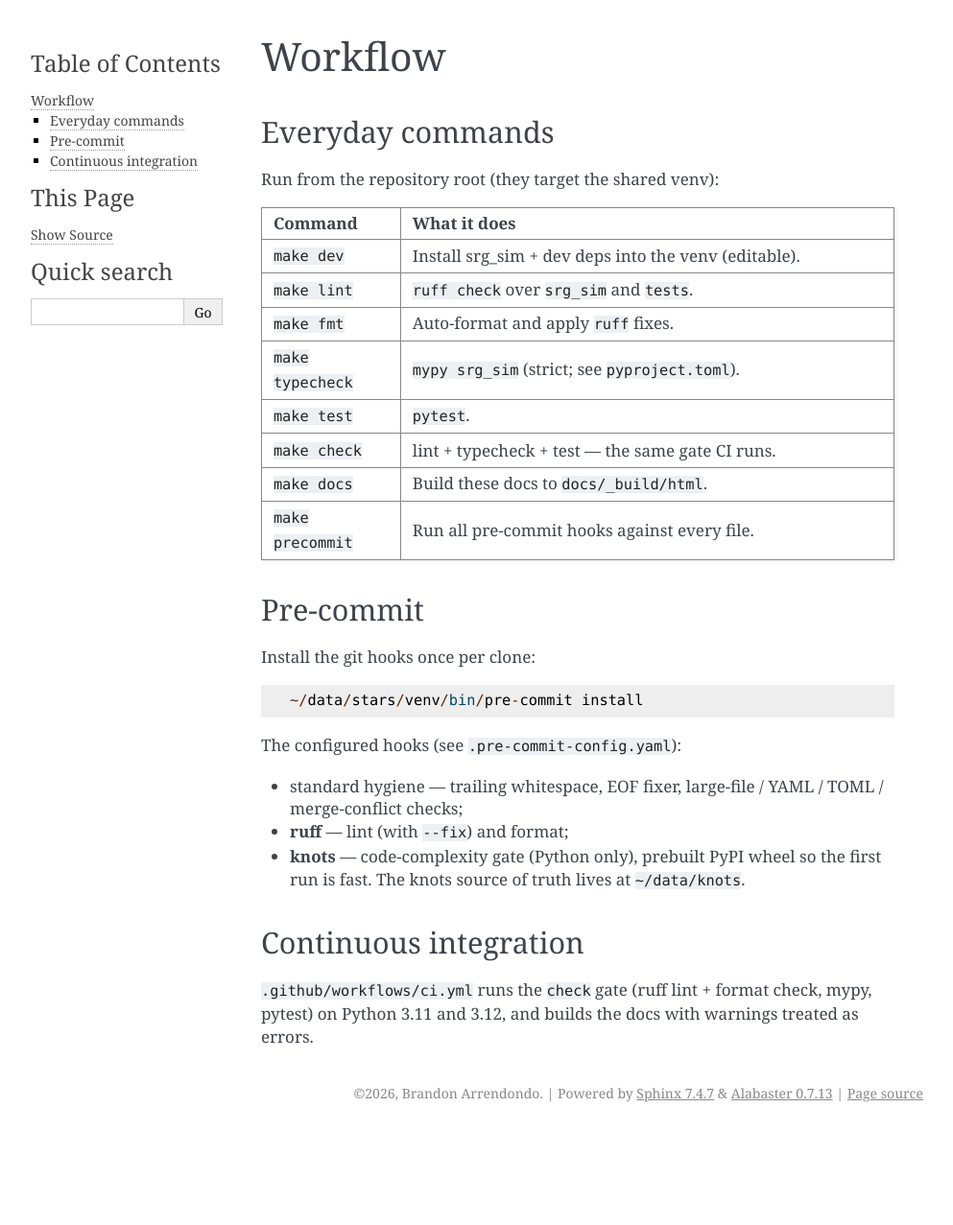
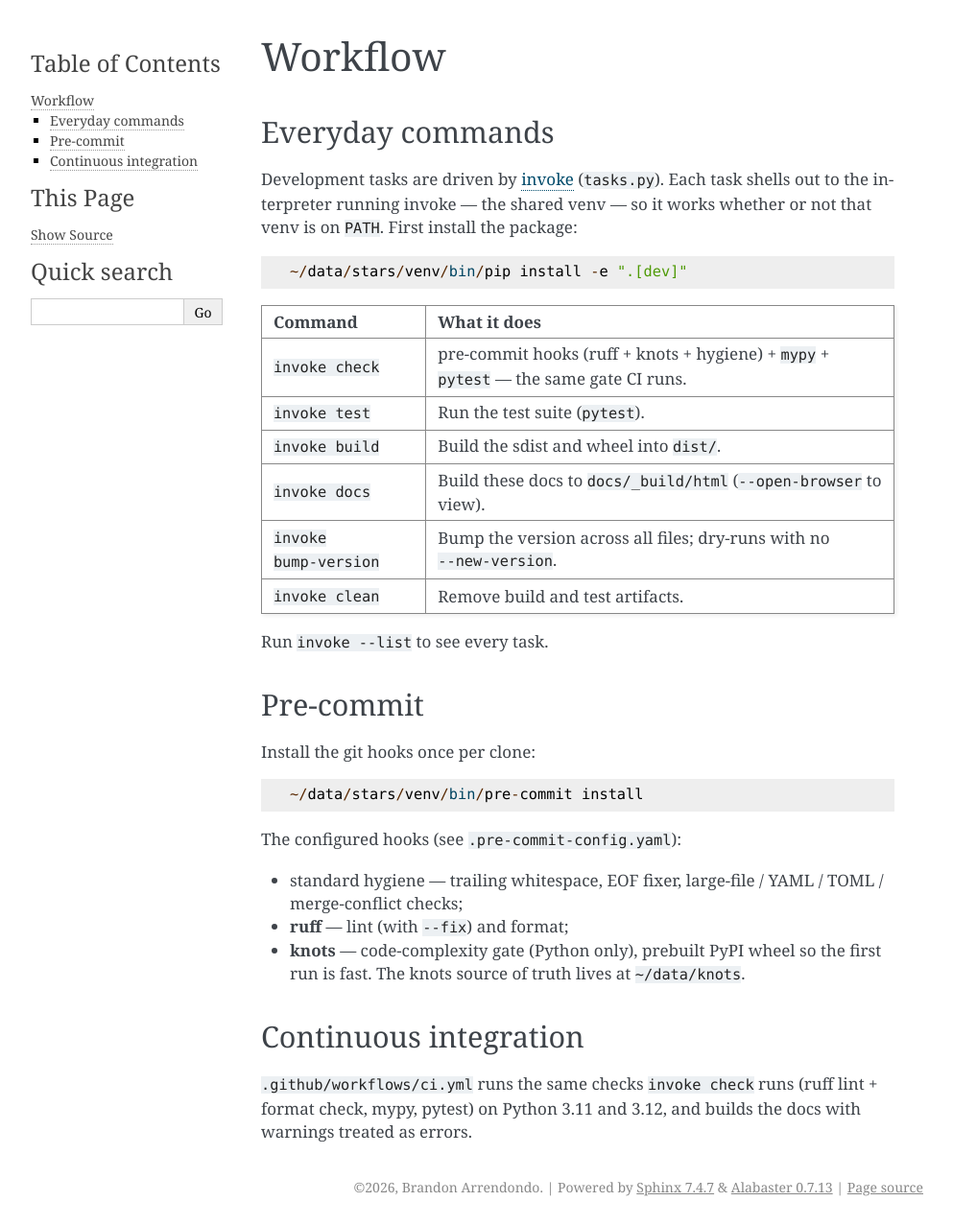
Before and after one commit to szarta/srg_sim, a Sphinx documentation site: the page built from docs/development/workflow.rst, in a window 1280 px wide and 1277 px high. Shown: the whole window at 96% size, without its empty margins (148-1141 px from the left). Built offline with Sphinx 7.4.7, drawn with Linux system fonts in a browser that asks for light colours.

Commit message:
Add invoke tasks.py; retire Makefile
Adopt the house tasks.py convention (matching knots/moldy/todo-sqlite-cli) as
the sole task runner:

- invoke check   — pre-commit hooks + mypy + pytest (the CI gate)
- invoke test    — pytest
- invoke build   — python -m build (sdist + wheel into dist/)
- invoke docs    — sphinx html build (--open-browser to view)
- invoke clean   — remove build/test artifacts
- invoke bump-version — bump version across pyproject.toml, srg_sim/__init__.py,
  and docs/conf.py; dry-runs with no --new-version, validates semver, prints
  git-tag next steps (source of truth: pyproject.toml)

Tasks shell out via `{sys.executable} -m <module>`, so they use the shared venv
whether or not it is on PATH.

- pyproject: add invoke/build/pre-commit/sphinx to dev deps.
- Remove the Makefile; update README, CLAUDE.md, and docs to use invoke.

Co-Authored-By: Claude Opus 4.8 (1M context) <noreply@anthropic.com>

```diff
--- a/docs/development/claude.rst
+++ b/docs/development/claude.rst
@@ -34,6 +34,6 @@ Keep tasks scoped to the milestones in :file:`DESIGN.md` §10.
 Before you commit
 -----------------
 
-Run ``make check`` (lint + typecheck + test) and ``make precommit``. Both must
-be green. The ``knots`` complexity gate will reject overly complex functions —
-prefer small, well-named helpers that read like the surrounding code.
+Run ``invoke check`` (pre-commit hooks + type check + tests). It must be green.
+The ``knots`` complexity gate will reject overly complex functions — prefer
+small, well-named helpers that read like the surrounding code.
--- a/docs/development/workflow.rst
+++ b/docs/development/workflow.rst
@@ -4,30 +4,34 @@ Workflow
 Everyday commands
 -----------------
 
-Run from the repository root (they target the shared venv):
+Development tasks are driven by `invoke <https://www.pyinvoke.org/>`_
+(:file:`tasks.py`). Each task shells out to the interpreter running invoke — the
+shared venv — so it works whether or not that venv is on ``PATH``. First install
+the package::
+
+    ~/data/stars/venv/bin/pip install -e ".[dev]"
 
 .. list-table::
    :header-rows: 1
-   :widths: 22 78
+   :widths: 26 74
 
    * - Command
      - What it does
-   * - ``make dev``
-     - Install |project| + dev deps into the venv (editable).
-   * - ``make lint``
-     - ``ruff check`` over ``srg_sim`` and ``tests``.
-   * - ``make fmt``
-     - Auto-format and apply ``ruff`` fixes.
-   * - ``make typecheck``
-     - ``mypy srg_sim`` (strict; see ``pyproject.toml``).
-   * - ``make test``
-     - ``pytest``.
-   * - ``make check``
-     - lint + typecheck + test — the same gate CI runs.
-   * - ``make docs``
-     - Build these docs to ``docs/_build/html``.
-   * - ``make precommit``
-     - Run all pre-commit hooks against every file.
+   * - ``invoke check``
+     - pre-commit hooks (ruff + knots + hygiene) + ``mypy`` + ``pytest`` — the
+       same gate CI runs.
+   * - ``invoke test``
+     - Run the test suite (``pytest``).
+   * - ``invoke build``
+     - Build the sdist and wheel into ``dist/``.
+   * - ``invoke docs``
+     - Build these docs to ``docs/_build/html`` (``--open-browser`` to view).
+   * - ``invoke bump-version``
+     - Bump the version across all files; dry-runs with no ``--new-version``.
+   * - ``invoke clean``
+     - Remove build and test artifacts.
+
+Run ``invoke --list`` to see every task.
 
 Pre-commit
 ----------
@@ -47,6 +51,6 @@ The configured hooks (see :file:`.pre-commit-config.yaml`):
 Continuous integration
 ----------------------
 
-``.github/workflows/ci.yml`` runs the ``check`` gate (ruff lint + format check,
-mypy, pytest) on Python 3.11 and 3.12, and builds the docs with warnings treated
-as errors.
+``.github/workflows/ci.yml`` runs the same checks ``invoke check`` runs (ruff
+lint + format check, mypy, pytest) on Python 3.11 and 3.12, and builds the docs
+with warnings treated as errors.
--- a/pyproject.toml
+++ b/pyproject.toml
@@ -18,6 +18,10 @@ dev = [
     "pytest>=8",
     "mypy>=1.8",
     "ruff>=0.6",
+    "invoke>=2",
+    "build>=1",
+    "pre-commit>=3",
+    "sphinx>=7",
 ]
 
 [project.scripts]
```
Also changed, not shown: CLAUDE.md (+12 -8 lines), README.md (+14 -7 lines), docs/development/environment.rst (+7 -7 lines), tasks.py (added, +137 -0 lines), 2 other files.
